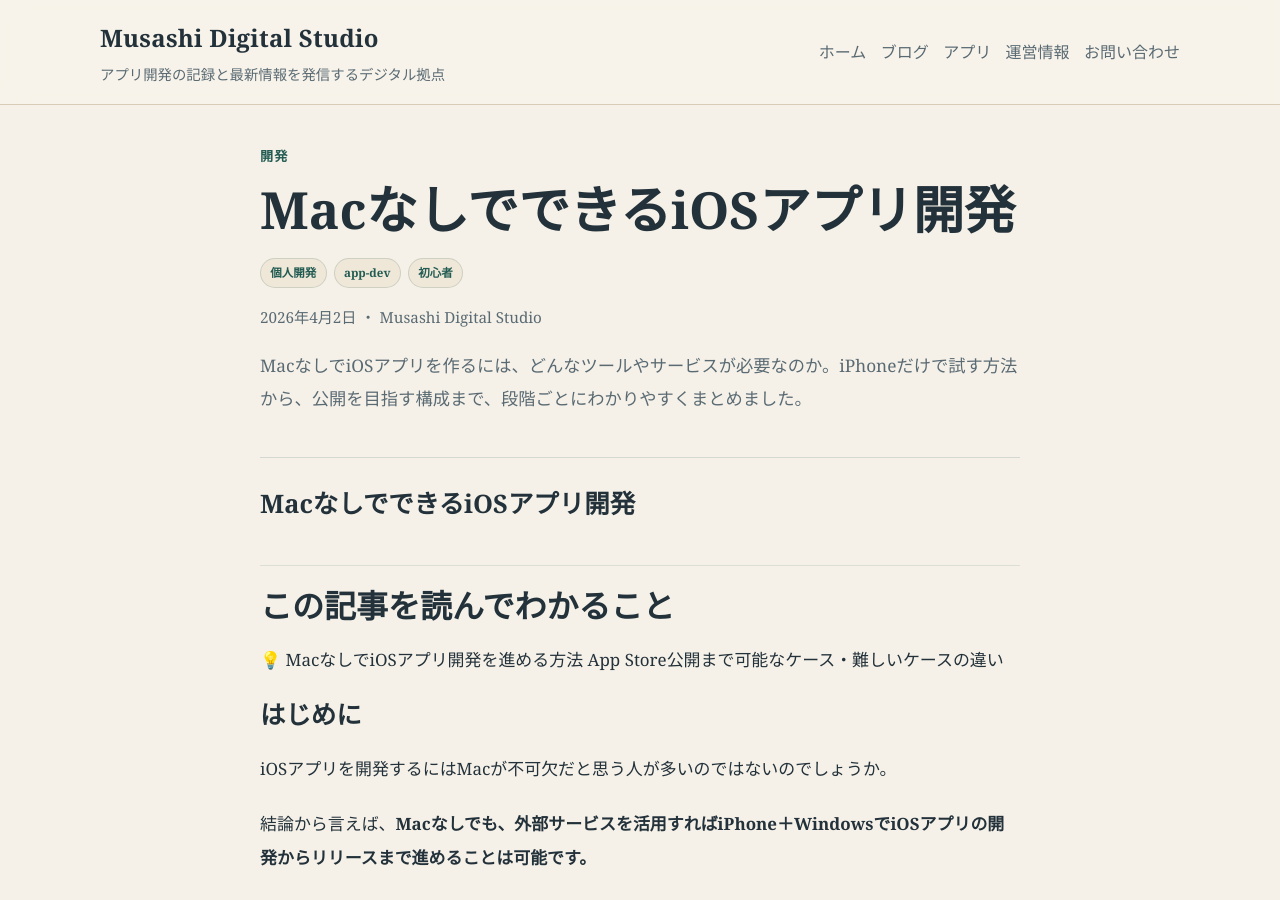
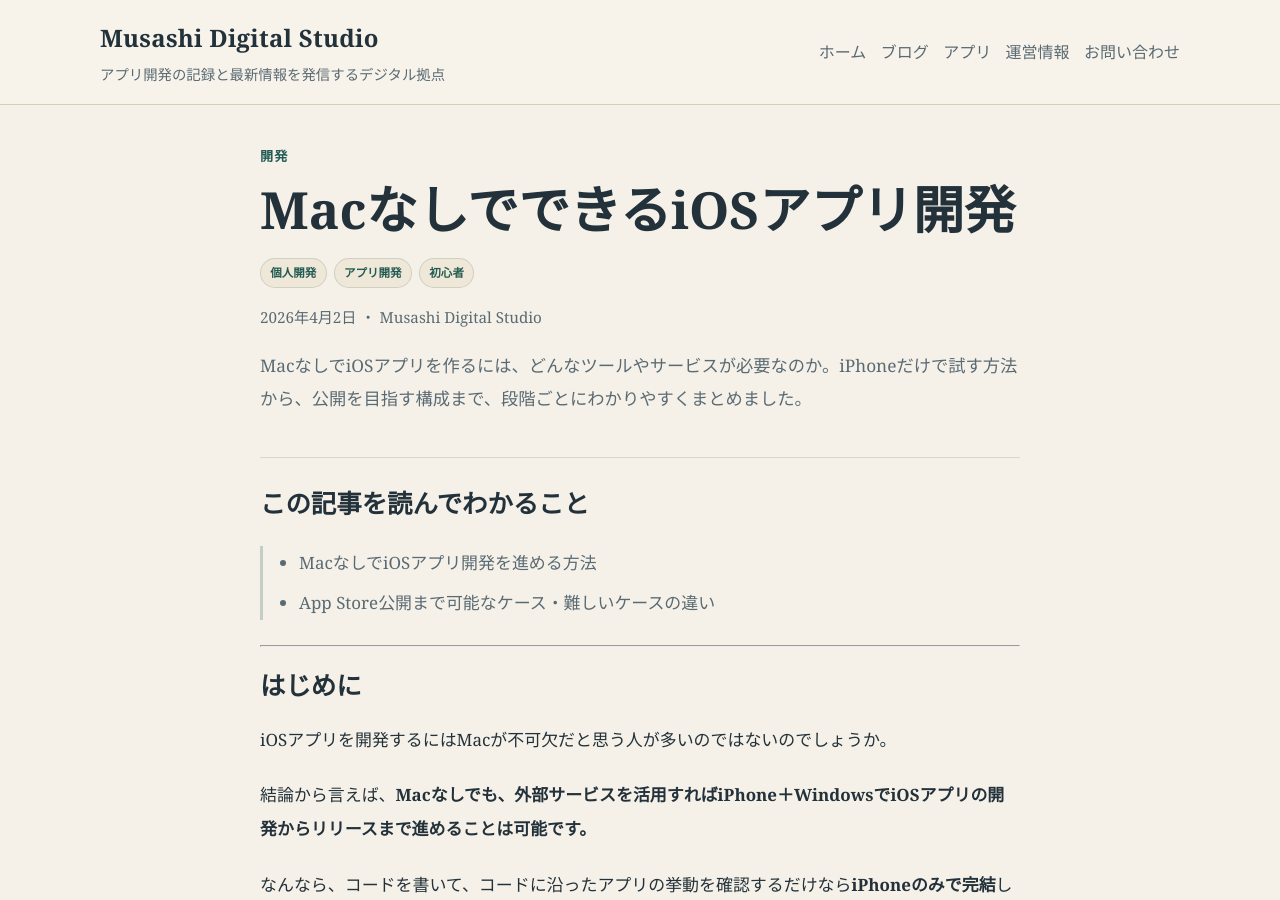
Before and after one commit to yasuhiro-toyoda/yasuhiro-toyoda.github.io, a Jekyll site: the page built from _posts/2026-04-02-MacなしでできるiOSアプリ開発.md, in a window 1280 px wide and 900 px high. Built offline with Jekyll 4.4.1, drawn with Linux system fonts in a browser that asks for light colours.

Commit message:
記事冒頭の強調表現とタグ定義を調整

```diff
--- a/_data/blog_tags.yml
+++ b/_data/blog_tags.yml
@@ -4,6 +4,8 @@
   label: 学習記録
 - slug: beginner
   label: 初心者
+- slug: app-dev
+  label: アプリ開発
 - slug: feature
   label: 機能追加
 - slug: update
--- a/_posts/2026-04-02-MacなしでできるiOSアプリ開発.md
+++ b/_posts/2026-04-02-MacなしでできるiOSアプリ開発.md
@@ -1,6 +1,5 @@
 ---
-# ブログ記事テンプレート
-# このファイルをコピーして、_posts/YYYY-MM-DD-slug.md として使ってください。
+
 layout: post
 title: "MacなしでできるiOSアプリ開発"
 description: "MacなしでできるiOSアプリ開発"
@@ -12,19 +11,12 @@ tags:
   - beginner
 excerpt: "MacなしでiOSアプリを作るには、どんなツールやサービスが必要なのか。iPhoneだけで試す方法から、公開を目指す構成まで、段階ごとにわかりやすくまとめました。"
 ---
+# この記事を読んでわかること
 
-# MacなしでできるiOSアプリ開発
+> - MacなしでiOSアプリ開発を進める方法
+> - App Store公開まで可能なケース・難しいケースの違い
 
-## この記事を読んでわかること
-
-<aside>
-💡
-
-MacなしでiOSアプリ開発を進める方法
-
-App Store公開まで可能なケース・難しいケースの違い
-
-</aside>
+---
 
 # はじめに
 
@@ -42,7 +34,7 @@ iOSアプリを開発するにはMacが不可欠だと思う人が多いので
 iOSアプリ開発は、ここではわかりやすく「Macを使う方法」と「Macを使わない方法」に分けて考えます。
 
 | 比較項目 | Macを使ったアプリ開発 | 評価 | 評価 | Macを使わないアプリ開発 |
-| --- | --- | --- | --- | --- |
+| ---- | --- | :--: | :--: | ---- |
 | 開発の自由度 | 高い。Xcodeを使ってiOSの標準環境で開発でき、細かな設定や調整にも対応しやすい | 〇 |  | 低め。使える手法が限られ、クラウドサービスや例外的な方法に依存しやすい |
 | 開発の始めやすさ | Macの用意やXcodeの導入が必要で、初期ハードルは高い |  | 〇 | 既存のWindows環境やiPhoneだけで始められる場合があり、着手しやすい |
 | 初期コスト | 高い。Mac本体の購入コストがかかる |  | 〇 | 低い。手元の端末を流用しやすい |
```
